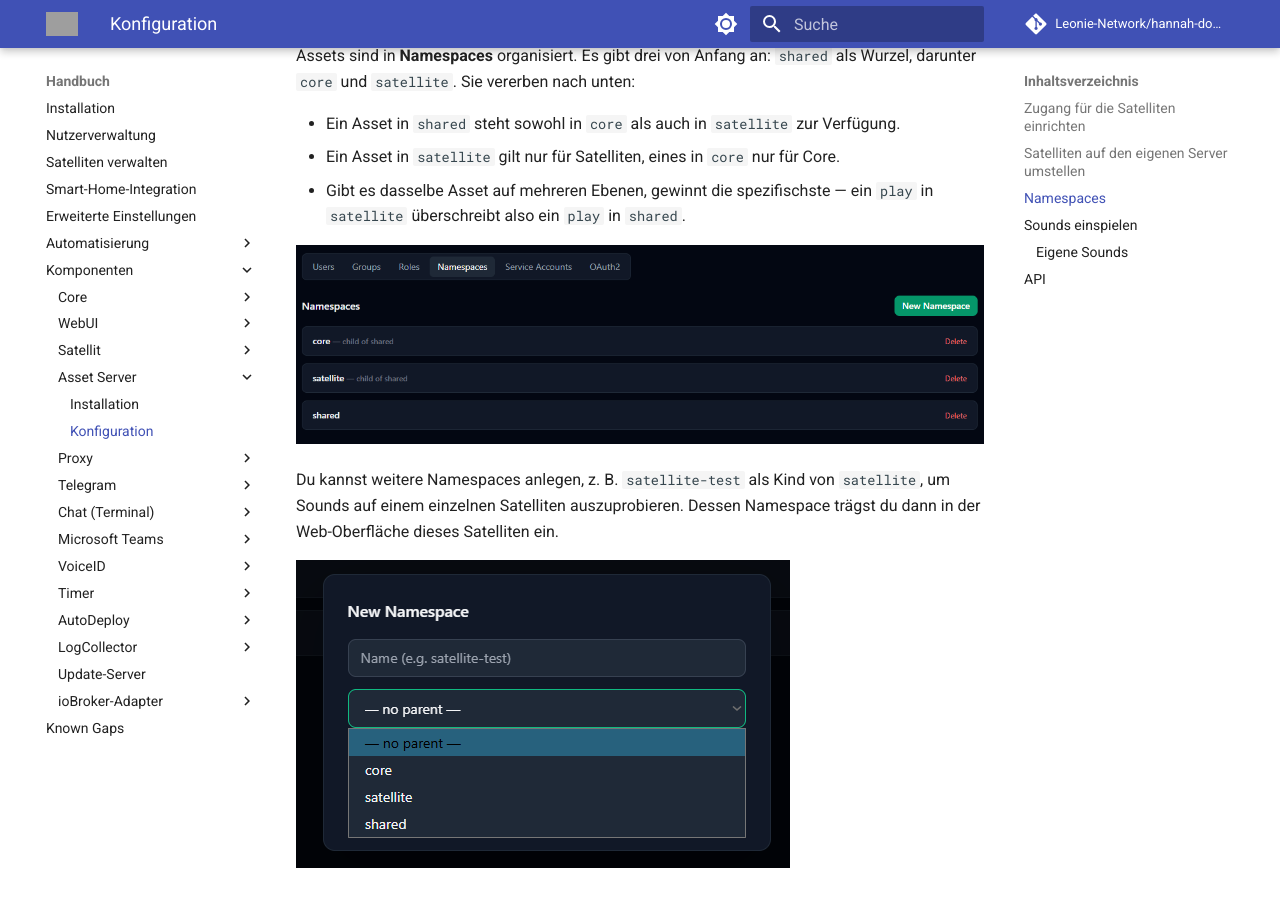
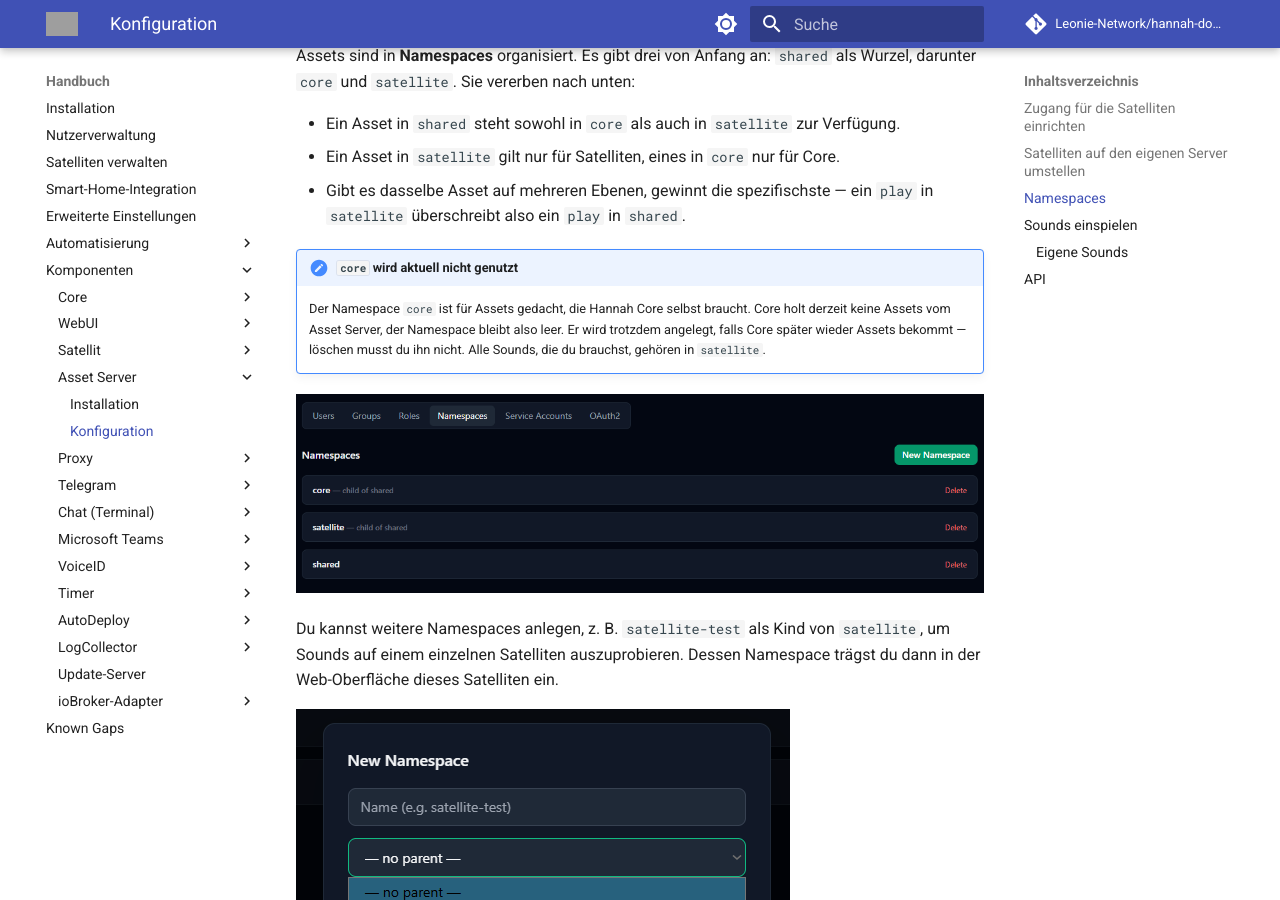
Before and after one commit to Leonie-Network/hannah-docs, an MkDocs documentation site: the page built from docs/components/asset-server/configuration.md, in a window 1280 px wide and 900 px high, scrolled down 3177 px. Built offline with MkDocs 1.6.1 and Material for MkDocs 9.7.7, drawn with Linux system fonts in a browser that asks for light colours; comment, search, counter and statistics services are not loaded; grey boxes are pictures that could not be loaded.

Commit message:
docs(asset-server): mark the core namespace as currently unused
Co-Authored-By: Claude Sonnet 5.5 <noreply@anthropic.com>

```diff
--- a/docs/components/asset-server/configuration.md
+++ b/docs/components/asset-server/configuration.md
@@ -67,6 +67,12 @@ Wurzel, darunter `core` und `satellite`. Sie vererben nach unten:
 - Gibt es dasselbe Asset auf mehreren Ebenen, gewinnt die spezifischste — ein `play` in
   `satellite` überschreibt also ein `play` in `shared`.
 
+!!! note "`core` wird aktuell nicht genutzt"
+    Der Namespace `core` ist für Assets gedacht, die Hannah Core selbst braucht. Core holt
+    derzeit keine Assets vom Asset Server, der Namespace bleibt also leer. Er wird trotzdem
+    angelegt, falls Core später wieder Assets bekommt — löschen musst du ihn nicht. Alle
+    Sounds, die du brauchst, gehören in `satellite`.
+
 ![Tab Namespaces mit shared, darunter core und satellite](../../assets/img/asset-server/namespaces.png)
 
 Du kannst weitere Namespaces anlegen, z. B. `satellite-test` als Kind von `satellite`, um
```
